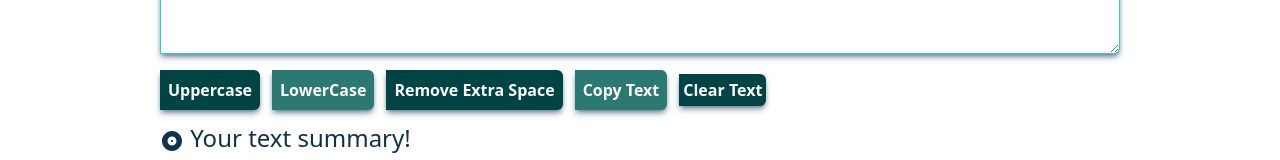
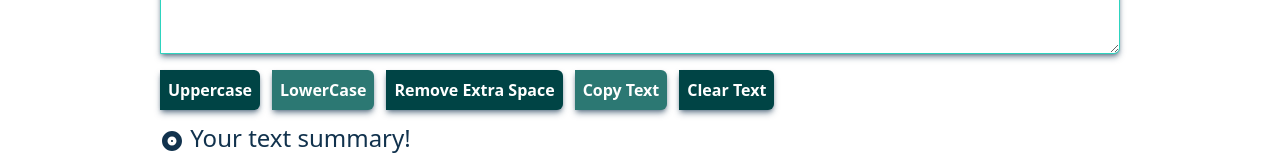
Before and after one commit to atultrp/TextStar-App-By-NextJs, a Next.js app: page / in a window 1280 px wide. Shown: the part 321-481 px from the top of the page. Built offline with nearby package versions, Linux system fonts and the light colour scheme.

Commit message:
UI updated

```diff
--- a/components/Homepage.js
+++ b/components/Homepage.js
@@ -87,7 +87,7 @@ const Homepage = () => {
                     Text</button>
 
                 <button
-                    className="bg-[#004445] text-white font-semibold p-1 rounded-r-md mr-3 mt-4 transition ease-in hover:-translate-y-1 hover:scale-110 duration-200 shadow-md shadow-[#11324D]/50" onClick={handleClearClick}>Clear
+                    className="bg-[#004445] text-white font-semibold p-1 rounded-r-md mr-3 mt-4 transition ease-in hover:-translate-y-1 hover:scale-110 duration-200 shadow-md shadow-[#11324D]/50 md:p-2" onClick={handleClearClick}>Clear
                     Text</button>
 
                 <div className="my-3">
```
